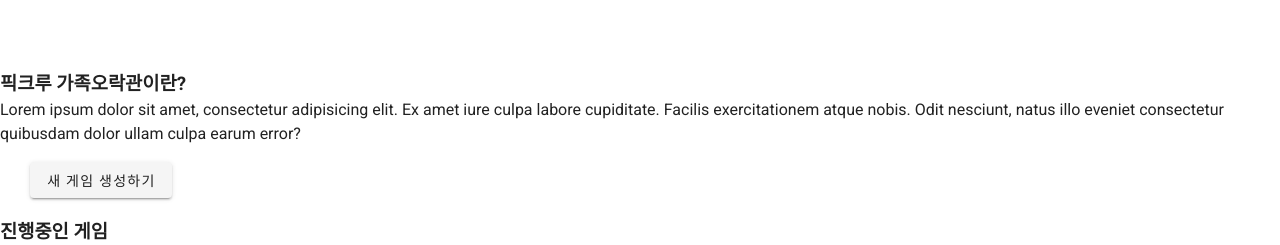
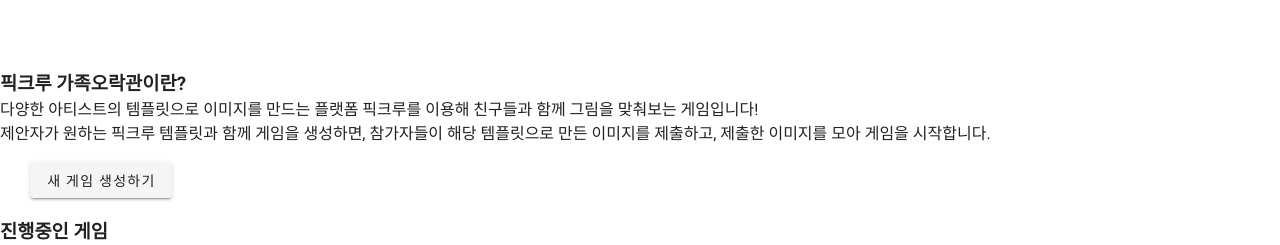
Before and after one commit to ivoire5204/PicrewQuiz, a Vue app: page / in a window 1280 px wide. Shown: the part 142-387 px from the top of the page. Built offline with nearby package versions, Linux system fonts and the light colour scheme; grey boxes are pictures that could not be loaded.

Commit message:
소개글 추가

```diff
--- a/src/views/Index.vue
+++ b/src/views/Index.vue
@@ -1,13 +1,13 @@
 <template>
     <div>
         <h1>연합우주 픽크루 가족오락관</h1>
-        <div>
+        <header>
             <h3>픽크루 가족오락관이란?</h3>
-            <p>Lorem ipsum dolor sit amet, consectetur adipisicing elit. Ex amet iure culpa labore cupiditate. Facilis exercitationem atque nobis. Odit nesciunt, natus illo eveniet consectetur quibusdam dolor ullam culpa earum error?</p>
+                <p>다양한 아티스트의 템플릿으로 이미지를 만드는 플랫폼 픽크루를 이용해 친구들과 함께 그림을 맞춰보는 게임입니다!<br> 제안자가 원하는 픽크루 템플릿과 함께 게임을 생성하면, 참가자들이 해당 템플릿으로 만든 이미지를 제출하고, 제출한 이미지를 모아 게임을 시작합니다. </p>
             <router-link to="/create-game">
                 <v-btn>새 게임 생성하기</v-btn>
             </router-link>
-        </div>
+        </header>
         <div id="nowplaying">
             <h3>진행중인 게임</h3>
             <v-btn class="arrowbtn" elevation="0" fab>&#60;</v-btn>
```
